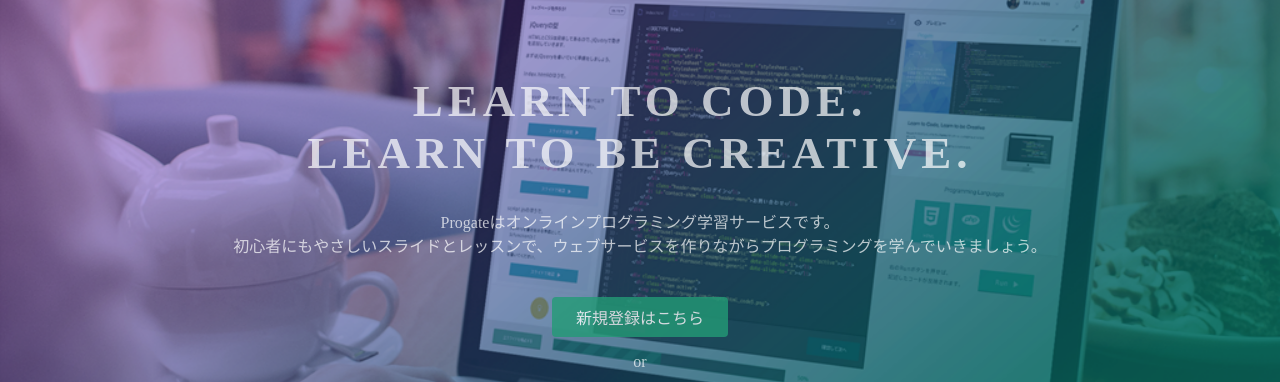
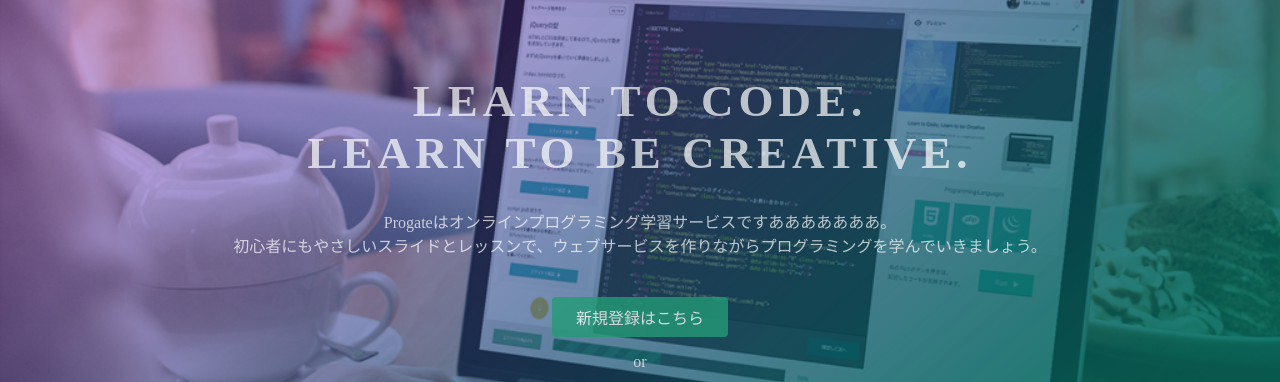
Before and after one commit to Zange-Art/zange.github.io, a plain HTML site: page index.html in a window 1280 px wide. Shown: the part 135-517 px from the top of the page. Drawn offline with Linux system fonts and the light colour scheme.

Commit message:
Update index.html

```diff
--- a/index.html
+++ b/index.html
@@ -24,7 +24,7 @@
   <div class="top-wrapper">
     <div class="container">
       <h1>LEARN TO CODE.<br>LEARN TO BE CREATIVE.</h1>
-      <p>Progateはオンラインプログラミング学習サービスです。<br>初心者にもやさしいスライドとレッスンで、ウェブサービスを作りながらプログラミングを学んでいきましょう。</p>
+      <p>Progateはオンラインプログラミング学習サービスですあああああああ。<br>初心者にもやさしいスライドとレッスンで、ウェブサービスを作りながらプログラミングを学んでいきましょう。</p>
       <div class="btn-wrapper">
         <a href="#" class="btn signup">新規登録はこちら</a>
         <p>or</p>
```
